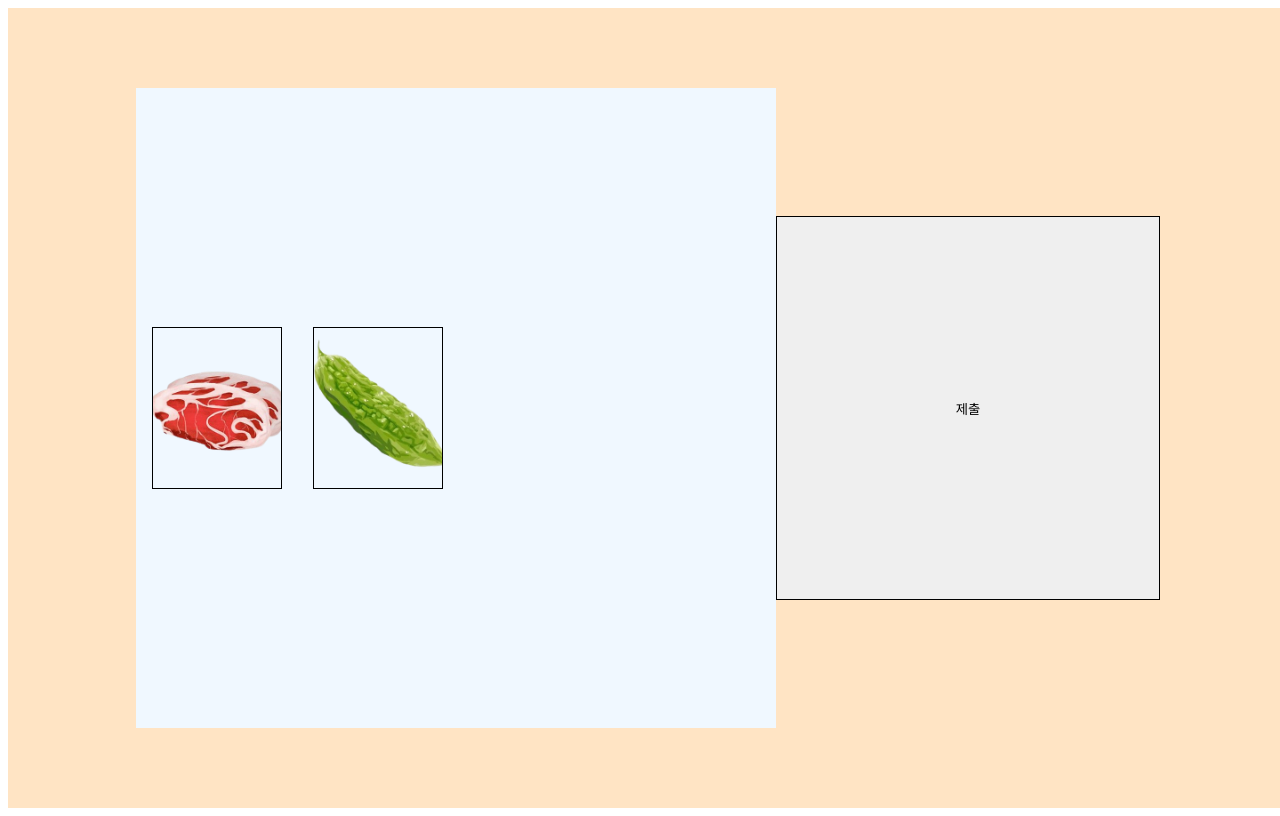
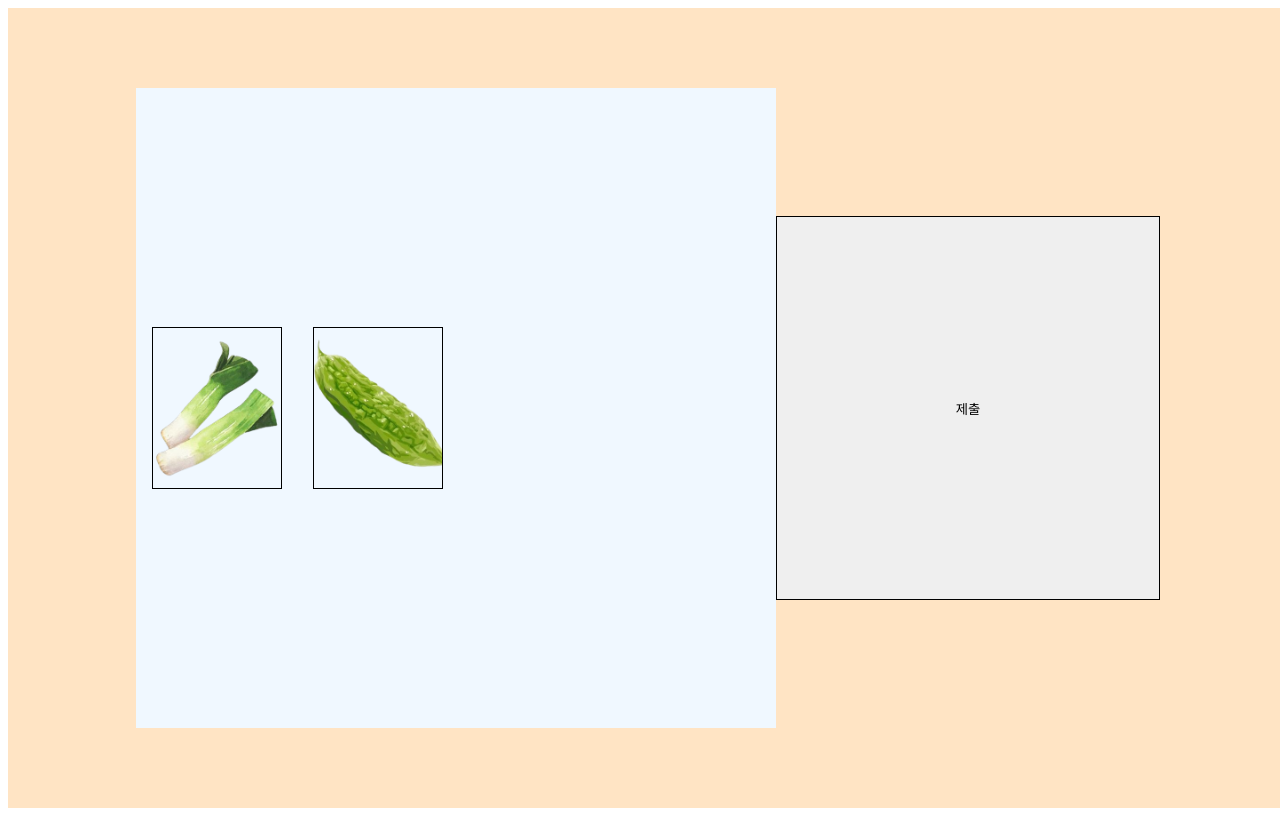
Before and after one commit to chaeyi0731/workflow, a website: page index.html in a window 1280 px wide. Drawn offline with Linux system fonts and the light colour scheme.

Commit message:
대파 이미지 적용

```diff
--- a/style.css
+++ b/style.css
@@ -45,3 +45,11 @@
   background-position: center;
   background-size: cover;
 }
+#root > div:nth-child(1) > div:nth-child(1) {
+  width: 10vw;
+  height: 20vh;
+  border: 1px solid black;
+  background-image: url(/img/대파-removebg-preview.png);
+  background-position: center;
+  background-size: cover;
+}
```
